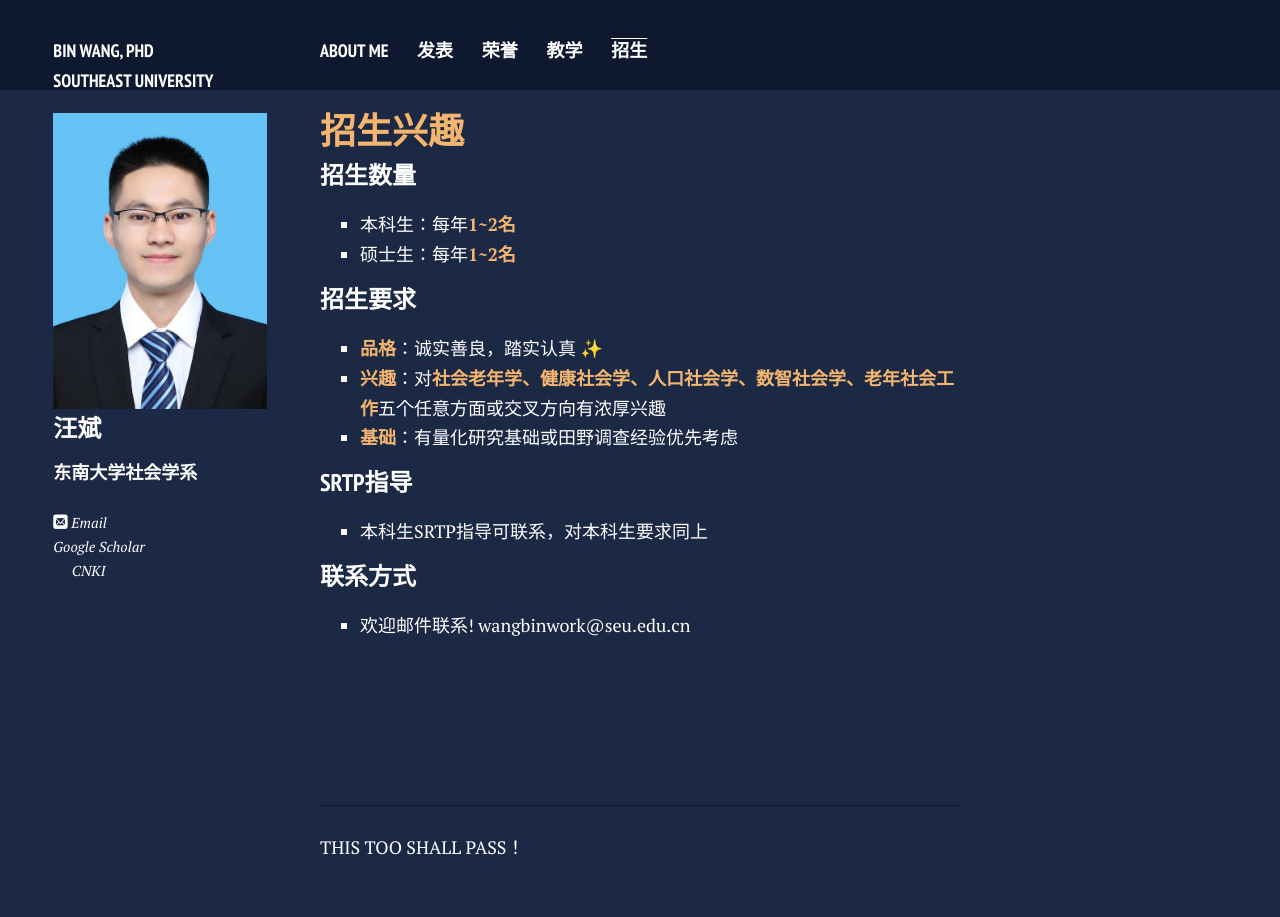
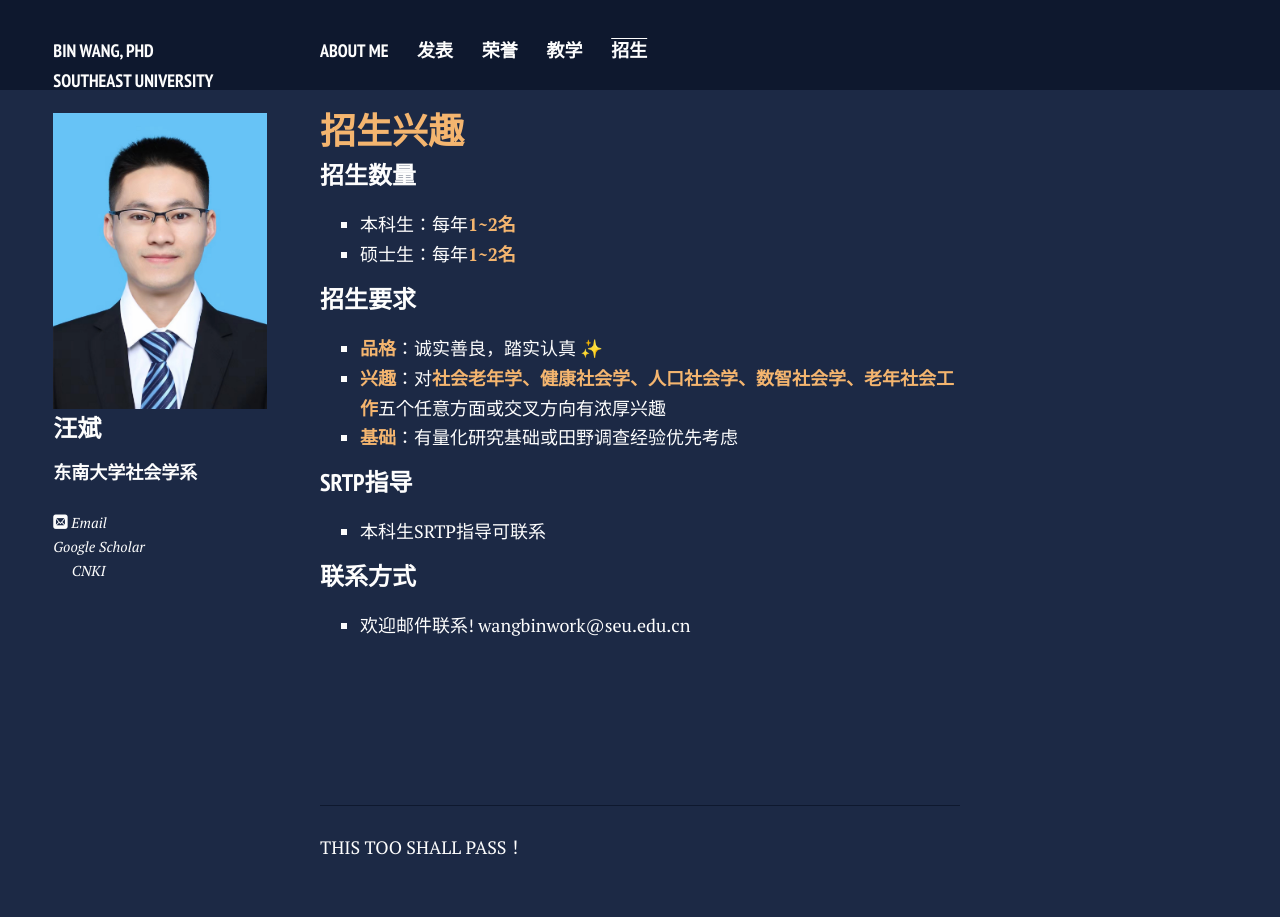
Before and after one commit to bwPhD/bwPhD.github.io, a Jekyll site: the page built from blogs.md, in a window 1280 px wide. Built offline with Jekyll 4.4.1, drawn with Linux system fonts in a browser that asks for light colours; nearby versions of some CDN libraries; comment, search, counter and statistics services are not loaded; a style sheet for code colours, icons or effects is not loaded.

Commit message:
Update blogs.md

```diff
--- a/blogs.md
+++ b/blogs.md
@@ -16,7 +16,7 @@ title: 招生兴趣
 
 
 ### SRTP指导
-- 本科生SRTP指导可联系，对本科生要求同上
+- 本科生SRTP指导可联系
 
 ### 联系方式
 - 欢迎邮件联系!  wangbinwork@seu.edu.cn
```
